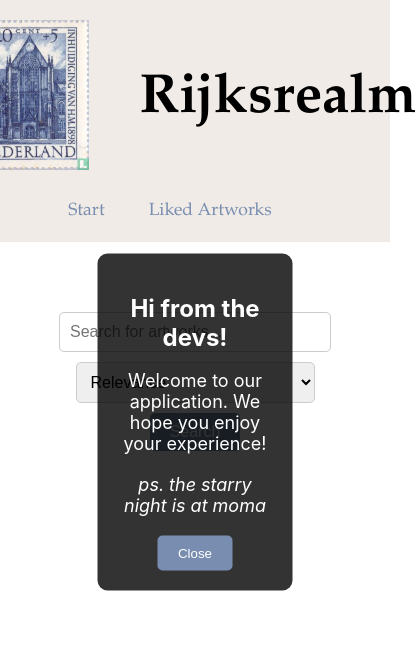
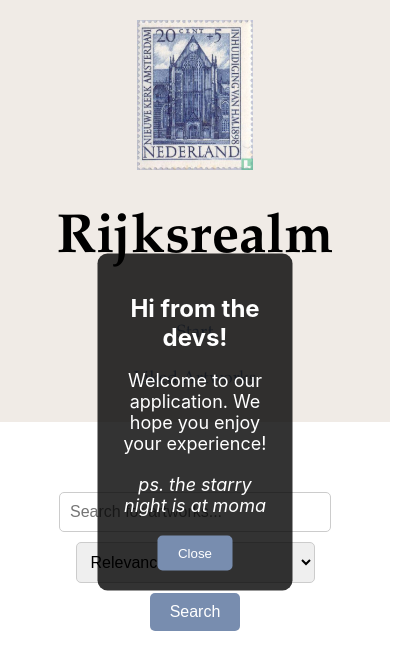
Before and after one commit to eicheii/rijksrealm, a React (Create React App) app in the folder rijksrealm/: page / in a window 390 px wide. Shown: the top 670 px of the page, 416 px wide, since content can reach past the window. Built offline with nearby package versions, Linux system fonts and the light colour scheme.

Commit message:
Justerade header

```diff
--- a/rijksrealm/src/App.css
+++ b/rijksrealm/src/App.css
@@ -1,15 +1,20 @@
+.App,
+.header,
+.header-top,
+.search-container,
+.search-form {
+  display: flex;
+  align-items: center;
+}
+
 .App {
   text-align: center;
-  display: flex;
   flex-direction: column;
-  align-items: center;
 }
 
 .header {
   background-color: #f0ebe6;
-  display: flex;
   flex-direction: column;
-  align-items: center;
   justify-content: center;
   padding: 20px 0;
   width: 100%;
@@ -17,8 +22,7 @@
 }
 
 .header-top {
-  display: flex;
-  align-items: center;
+  margin-right: 5em;
 }
 
 .header-logo {
@@ -45,6 +49,7 @@
   transition: color 0.3s, background-color 0.3s;
   border-radius: 5px;
   border: 2px solid transparent;
+  margin: 0.5em;
 }
 
 .header-link:hover {
@@ -57,16 +62,12 @@
 /* search form */
 .search-container {
   width: 100%;
-  display: flex;
   flex-direction: column;
-  align-items: center;
   margin-top: 50px;
 }
 
 .search-form {
-  display: flex;
   justify-content: center;
-  align-items: center;
   gap: 10px;
   margin: 20px 0;
 }
@@ -181,8 +182,14 @@
   text-align: left;
 }
 
-.modal-body > img {
+.modal-img-section {
   width: 45%;
+  object-fit: contain;
+}
+
+.modal-img-section > img {
+  width: 100%;
+  height: auto;
   border-radius: 5px;
   box-shadow: 1px 2px 5px #6f6f74;
 }
@@ -237,20 +244,34 @@
     left: 10%;
     width: 80%;
   }
+
+  .modal-img-section > img {
+    margin-top: 5%;
+  }
 }
 
-/* tablet: 768px */
-@media screen and (max-width: 768px) {
+/* mobile: 500px */
+@media screen and (max-width: 500px) {
+  .header-top,
+  .header-logo,
+  .header-nav {
+    display: flex;
+    flex-direction: column;
+    margin: 0;
+  }
+
+  .header-link {
+    margin: 0;
+  }
+
   .search-form {
     flex-direction: column;
   }
 
-  /* modal */
   .modal-container {
     position: fixed;
-    left: 5%;
     top: 20%;
-    width: 90%;
+    width: 80%;
   }
 
   .modal-body,
@@ -259,7 +280,11 @@
     text-align: center;
   }
 
-  .modal-body > img {
+  .modal-img-section {
+    width: 100%;
+  }
+
+  .modal-img-section > img {
     width: 100%;
     margin-bottom: 0.5em;
   }
--- a/rijksrealm/src/components/likedArtworkModal.js
+++ b/rijksrealm/src/components/likedArtworkModal.js
@@ -8,11 +8,13 @@ const LikedArtworkModal = ({ artwork, onClose, removeLikedArtwork }) => {
                     <button type="button" className="close-button cursor-pointer" aria-label="Close" onClick={onClose}>X</button>
                 </div>
                 <div className="modal-body">
-                    {artwork.webImage && artwork.webImage.url ? (
+                    <div className="modal-img-section">
+                        {artwork.webImage && artwork.webImage.url ? (
                         <img src={artwork.webImage.url} alt={artwork.title} />
-                    ) : (
+                        ) : (
                         <div>No image available</div>
-                    )}
+                        )}
+                    </div>
                     <div className="modal-text">
                         <h2 className="border-bottom" style={{ textTransform: 'uppercase' }}>{artwork.title}</h2>
                         <p className="border-bottom" style={{ fontStyle: 'italic' }}>{artwork.principalOrFirstMaker}</p>
@@ -22,8 +24,6 @@ const LikedArtworkModal = ({ artwork, onClose, removeLikedArtwork }) => {
                         <p><strong>Technique:</strong> {artwork.technique || 'Details unknown'}</p>
                         <p><strong>Period:</strong> {artwork.period || 'Details unknown'}</p>
                     </div>
-
-
                 </div>
                 <div className="remove-button-row">
                     <button type="button" className="cursor-pointer" onClick={removeLikedArtwork}>Remove</button>
```
